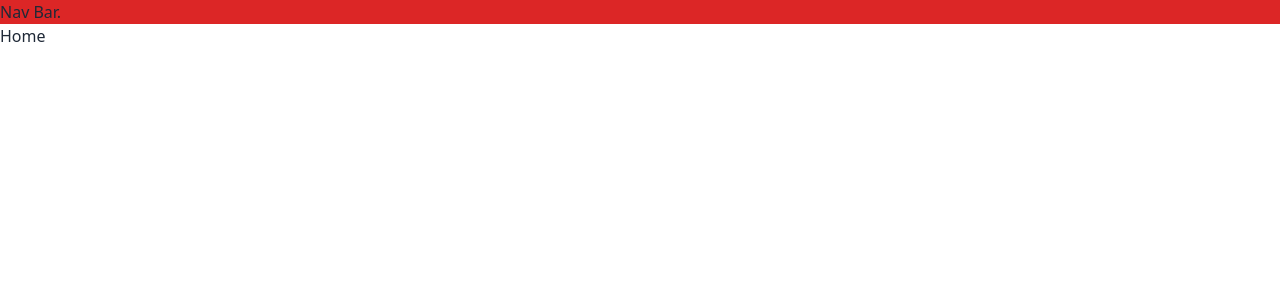
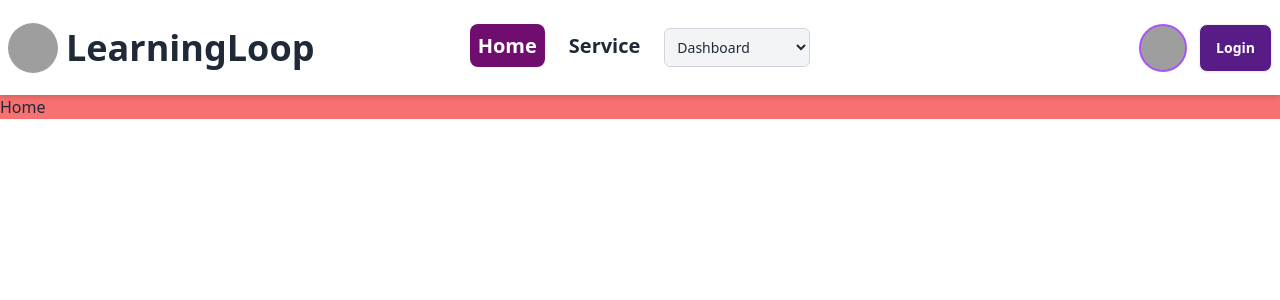
Before and after one commit to Anayet6863/LearningLoop-Client, a React (Vite) app: page / in a window 1280 px wide. Shown: the top 300 px of the page. Built offline with nearby package versions, Linux system fonts and the light colour scheme; no server answers; grey boxes are pictures that could not be loaded.

Commit message:
NavBar is added.

```diff
--- a/index.html
+++ b/index.html
@@ -1,5 +1,5 @@
 <!doctype html>
-<html lang="en">
+<html lang="en" data-theme="light">
   <head>
     <meta charset="UTF-8" />
     <link rel="icon" type="image/svg+xml" href="/vite.svg" />
--- a/package.json
+++ b/package.json
@@ -13,7 +13,8 @@
     "firebase": "^11.1.0",
     "react": "^18.3.1",
     "react-dom": "^18.3.1",
-    "react-router-dom": "^6.28.1"
+    "react-router-dom": "^6.28.1",
+    "sweetalert2": "^11.15.3"
   },
   "devDependencies": {
     "@eslint/js": "^9.17.0",
--- a/src/Components/Layout/MainLayout.jsx
+++ b/src/Components/Layout/MainLayout.jsx
@@ -1,14 +1,15 @@
 import React from 'react';
 import { Outlet } from 'react-router-dom';
+import NavBar from '../Pages/NavBar';
 
 const MainLayout = () => {
     return (
         <div>
             <header>
-            <div className='bg-red-600'><h1>Nav Bar.</h1></div>
+            <NavBar></NavBar>
             </header>
 
-            <section>
+            <section className='mt-[95px]'>
                 <Outlet>
 
                 </Outlet>
--- /dev/null
+++ b/src/Components/Pages/AddServices.jsx
@@ -0,0 +1,11 @@
+import React from 'react';
+
+const AddServices = () => {
+    return (
+        <div>
+            Add Services
+        </div>
+    );
+};
+
+export default AddServices;
--- /dev/null
+++ b/src/Components/Pages/BookedServices.jsx
@@ -0,0 +1,11 @@
+import React from 'react';
+
+const BookedServices = () => {
+    return (
+        <div>
+            Booked Services.
+        </div>
+    );
+};
+
+export default BookedServices;
--- a/src/Components/Pages/Home.jsx
+++ b/src/Components/Pages/Home.jsx
@@ -2,7 +2,7 @@ import React from 'react';
 
 const Home = () => {
     return (
-        <div>
+        <div className='bg-red-400'>
             <h1>Home </h1>
         </div>
     );
--- /dev/null
+++ b/src/Components/Pages/ManageServices.jsx
@@ -0,0 +1,11 @@
+import React from 'react';
+
+const ManageServices = () => {
+    return (
+        <div>
+            Manage Services.
+        </div>
+    );
+};
+
+export default ManageServices;
--- /dev/null
+++ b/src/Components/Pages/NavBar.jsx
@@ -0,0 +1,219 @@
+import React, { useContext, useState } from "react";
+import { Link, NavLink, useNavigate } from "react-router-dom";
+import "../../../src/index.css";
+import { AuthContext } from "../AuthProvider/AuthProvider";
+
+import Swal from "sweetalert2";
+
+const NavBar = () => {
+  const { user, handleLogOut } = useContext(AuthContext);
+  //   const { theme, toggleTheme } = useTheme();
+  //   console.log(theme);
+  //   const handleLogOutBtn = () => {
+  //     handleLogOut();
+  //     Swal.fire({
+  //       position: "top-end",
+  //       icon: "success",
+  //       title: "Successfully logOut.",
+  //       showConfirmButton: false,
+  //       timer: 1500,
+  //     });
+  //   };
+  //   const handleThemeBtn = () => {
+  //     toggleTheme();
+  //     console.log("Clicked");
+  //   };
+
+  //   const [isChecked, setIsChecked] = useState(false);
+  //   const handleCheckboxChange = () => {
+  //     setIsChecked(!isChecked);
+  //  };
+  //console.log(user);
+  //console.log(user?.displayName);
+
+  const [selectedValue, setSelectedValue] = useState('');
+  const navigate = useNavigate();
+
+  const handleChange = (e) => {
+    const value = e.target.value;
+    setSelectedValue(value); // Update the selected value state
+    if (value) {
+      navigate(value); // Navigate to the selected route
+    }
+  };
+  const links = [
+    <div className="nav space-x-4 p-3 w-auto h-auto ">
+      <NavLink to="/" className="p-2 text-xl font-bold">
+        Home
+      </NavLink>
+      <NavLink to="/services" className="p-2 text-xl font-bold">
+        Service
+      </NavLink>
+      {1 && (
+        <select
+        value={selectedValue} // Set the value based on state
+        onChange={handleChange}
+        className="p-2 bg-gray-100 border border-gray-300 rounded-md text-sm focus:outline-none focus:ring-2 focus:ring-blue-400"
+      >
+        <option value="">Dashboard</option>
+        <option value="/addServices">Add Service</option>
+        <option value="/manageServices">Manage Service</option>
+        <option value="/bookedServices">Booked Services</option>
+        <option value="/serviceToDo">Service To-Do</option>
+      </select>
+      )}
+
+      {/* <div className="lg:hidden">
+      <label className="themeSwitcherTwo relative inline-flex cursor-pointer select-none items-center">
+              <input
+                type="checkbox"
+                checked={isChecked}
+                onChange={handleCheckboxChange}
+                className="sr-only"
+                onClick={handleThemeBtn}
+              />
+               <span
+                className={`label flex items-center text-sm font-medium ${
+                  isChecked ? "text-gray-300" : "text-black"
+                }`}
+              >
+                Light
+              </span>
+              <span
+                className={`slider mx-4 flex h-8 w-[60px] items-center rounded-full p-1 duration-200 ${
+                  isChecked ? "bg-[#212b36]" : "bg-[#CCCCCE]"
+                }`}
+              >
+                <span
+                  className={`dot h-6 w-6 rounded-full bg-white duration-200 ${
+                    isChecked ? "translate-x-[28px]" : ""
+                  }`}
+                ></span>
+              </span>
+              <span
+                className={`label flex items-center text-sm font-medium ${
+                  isChecked ? "text-gray-300" : "text-black"
+                }`}
+              >
+                Dark
+              </span>
+            </label>
+      </div> */}
+    </div>,
+  ];
+
+  return (
+    <div className="navbar bg-base-500 fixed top-0 left-0 w-full  shadow-md z-50 backdrop-blur-lg bg-opacity-50">
+      <div className="navbar-start">
+        <div className="dropdown">
+          <div tabIndex={0} role="button" className="btn btn-ghost lg:hidden">
+            <svg
+              xmlns="http://www.w3.org/2000/svg"
+              className="h-5 w-5"
+              fill="none"
+              viewBox="0 0 24 24"
+              stroke="currentColor"
+            >
+              <path
+                strokeLinecap="round"
+                strokeLinejoin="round"
+                strokeWidth="2"
+                d="M4 6h16M4 12h8m-8 6h16"
+              />
+            </svg>
+          </div>
+          <ul
+            tabIndex={0}
+            className="menu menu-sm dropdown-content bg-base-100 rounded-box z-[1] mt-3 w-60 h-76 p-2 shadow "
+          >
+            {links}
+          </ul>
+        </div>
+        <div>
+          <img
+            src="https://i.ibb.co.com/CWqTS2j/image-2024-12-21-23-59-53.png"
+            alt=""
+            className="w-[50px] h-[50px] rounded-full"
+          />
+        </div>
+        <h1 className="text-3xl md:text-4xl font-bold ml-2">LearningLoop</h1>
+      </div>
+      <div className="navbar-center hidden lg:flex">
+        <ul className="menu menu-horizontal px-1 items-center ">{links}</ul>
+      </div>
+      <div className="navbar-end">
+        {/* <div className="hidden lg:block">
+            <label className="themeSwitcherTwo relative inline-flex cursor-pointer select-none items-center">
+              <input
+                type="checkbox"
+                checked={isChecked}
+                onChange={handleCheckboxChange}
+                className="sr-only"
+                onClick={handleThemeBtn}
+              />
+               <span
+                className={`label flex items-center text-sm font-medium ${
+                  isChecked ? "text-gray-300" : "text-black"
+                }`}
+              >
+                Light
+              </span>
+              <span
+                className={`slider mx-4 flex h-8 w-[60px] items-center rounded-full p-1 duration-200 ${
+                  isChecked ? "bg-[#212b36]" : "bg-[#CCCCCE]"
+                }`}
+              >
+                <span
+                  className={`dot h-6 w-6 rounded-full bg-white duration-200 ${
+                    isChecked ? "translate-x-[28px]" : ""
+                  }`}
+                ></span>
+              </span>
+              <span
+                className={`label flex items-center text-sm font-medium ${
+                  isChecked ? "text-gray-300" : "text-black"
+                }`}
+              >
+                Dark
+              </span>
+            </label>
+            {/* <label>
+              <button  className="bg-gray-600 rounded-[50%] btn mr-3" onClick={handleThemeBtn}></button>
+            </label>
+          </div> */}
+
+        <div className="flex gap-3">
+          {user && user?.email && user?.photoURL ? (
+            <div
+              title={user?.displayName}
+              className="w-12 h-12 rounded-full border-2 border-solid  border-purple-500"
+            >
+              <img
+                className="w-12 h-12 rounded-full"
+                src={user.photoURL}
+                alt=""
+              />
+            </div>
+          ) : (
+            <div
+              title={user?.displayName}
+              className="w-12 h-12 rounded-full border-2 border-solid border-purple-500
+                bg-[url('https://i.ibb.co.com/mN4JGBf/GTY-Special-Offer-Page-Hero-5x2.webp')] bg-cover bg-center"
+            ></div>
+          )}
+          {user && user?.email ? (
+            <Link to={"/"}>
+              <button className="btn btn-neutral text-white">LogOut</button>
+            </Link>
+          ) : (
+            <Link to={"/login"}>
+              <button className="bg-purple-900 btn text-white">Login</button>
+            </Link>
+          )}
+        </div>
+      </div>
+    </div>
+  );
+};
+
+export default NavBar;
--- /dev/null
+++ b/src/Components/Pages/ServiceToDo.jsx
@@ -0,0 +1,11 @@
+import React from 'react';
+
+const ServiceToDo = () => {
+    return (
+        <div>
+            Service To Do.
+        </div>
+    );
+};
+
+export default ServiceToDo;
--- /dev/null
+++ b/src/Components/Pages/Services.jsx
@@ -0,0 +1,11 @@
+import React from 'react';
+
+const Services = () => {
+    return (
+        <div>
+            From services
+        </div>
+    );
+};
+
+export default Services;
--- a/src/index.css
+++ b/src/index.css
@@ -1,3 +1,9 @@
 @tailwind base;
 @tailwind components;
 @tailwind utilities;
+
+a.active{
+    background-color: rgb(112, 14, 112);
+    color: white;
+    border-radius: 8px;
+}
```
Also changed, not shown: src/Components/Router/Router.jsx (+22 -2 lines), src/assets/images/image_2024-12-21_23-59-53.png (added), 1 other file (tests, documents, lock files or other folders).
